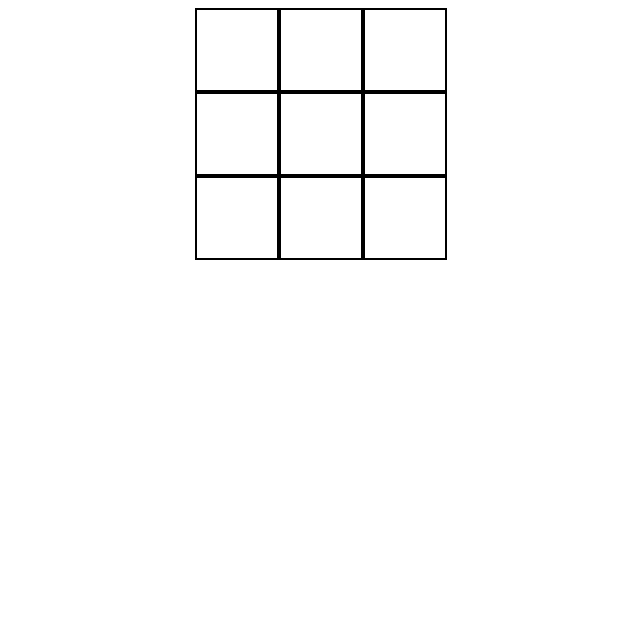
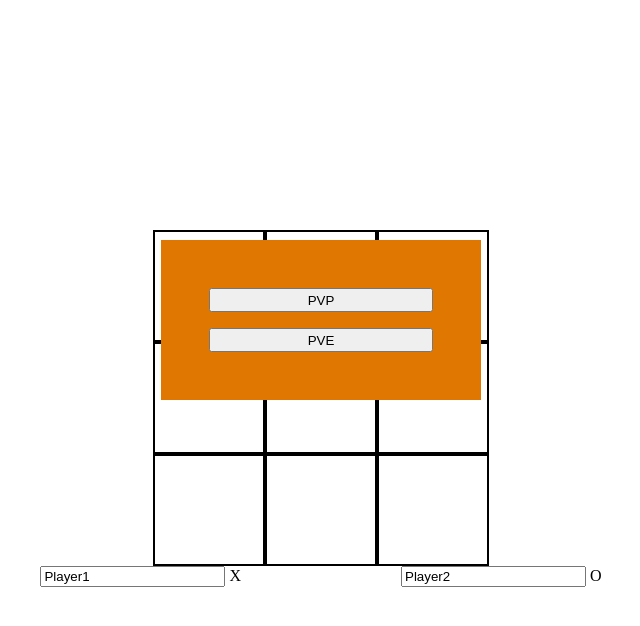
Before and after one commit to bronickone/tic-tac-toe, a plain HTML site: page index.html in a window 1280 px wide. Shown: the whole page, without its empty margins (319-959 px from the left). Drawn offline with Linux system fonts and the light colour scheme.

Commit message:
add start menu/ add players name inputs /minor fixes

```diff
--- a/index.html
+++ b/index.html
@@ -9,6 +9,11 @@
     <title>Tic-Tac toe</title>
 </head>
 <body>
+    <div class="startWindow">
+       <button class="pvp">PVP</button>
+       <button class="pve">PVE</button>
+    </div>
+
     <div class="gameBoard">
         <div class="cell" id="cell1"></div>
         <div class="cell" id="cell2"></div>
@@ -20,6 +25,10 @@
         <div class="cell" id="cell8"></div>
         <div class="cell" id="cell9"></div>
     </div>
+    <div class="players">
+        <div class="player1"><input type="text" name="p1" id="p1" value="Player1"> X</div>
+        <div class="player2"><input type="text" name="p2" id="p2" value="Player2"> O</div>
+    </div>
     <div class="gameDisplay"></div>
 </body>
 </html>
--- a/script.js
+++ b/script.js
@@ -4,10 +4,6 @@
 //     field.length = 9;
 //     return {field}
 // })()
-
-
-
-
 const Player = (name) => {
     // const getName = () => name;
     return {name}
@@ -15,24 +11,27 @@ const Player = (name) => {
 
 const displayFill = (() => {
 
-
     let field = [1,2,3,4,5,6,7,8,9]
 
-
     let gameArr = ['x','o','x','o','x','o','x','o','x']
-
 
     const cells = document.querySelectorAll('.cell')
     const cellsArr = Array.from(cells)
     const display = document.querySelector('.gameDisplay')
+    const gameBoard = document.querySelector('.gameBoard')
 
-    cellsArr.forEach((elm,i) =>
-    elm.addEventListener('click', () => {
+
+    cellsArr.forEach((elm,i) => {
+        cellListener = () => {
             elm.textContent = gameArr[0]
             field[i] = gameArr[0]
             gameArr.shift()
+
             const checkFunction = (() => {
-            if (!gameArr[0]) display.textContent = 'DRAW GAME'
+                if (!gameArr[0]) {
+                        display.textContent = 'DRAW GAME'
+                        gameBoard.style.zIndex = '-1'
+                    }
                 if ((field[0] == field [1] && field[0] == field [2]) ||
                     (field[3] == field [4] && field[3] == field [5]) ||
                     (field[6] == field [7] && field[6] == field [8]) ||
@@ -40,21 +39,30 @@ const displayFill = (() => {
                     (field[1] == field [4] && field[1] == field [7]) ||
                     (field[2] == field [5] && field[2] == field [8]) ||
                     (field[0] == field [4] && field[0] == field [8]) ||
-                (field[2] == field [4] && field[2] == field [6]))
+                    (field[2] == field [4] && field[2] == field [6])){
                         display.textContent = `${field[i]} WINS`
+                        gameBoard.style.zIndex = '-1'
+                    }
+            })()
+        }
+
+        elm.addEventListener('click', cellListener, { once: true })
+    })
+
+    const pvpButton = document.querySelector('.pvp')
+        const startWindow = document.querySelector('.startWindow')
+
+        pvpButton.addEventListener('click', () => {
+            gameBoard.style.zIndex = '1';
+            startWindow.style.display = 'none'
+        })
 
 })()
-
-        console.log(gameArr)
-        console.log(field)
-    }, { once: true }))
 
 
 
 
 
-
-})()
 
 
 
--- a/styles.css
+++ b/styles.css
@@ -1,14 +1,18 @@
+*{
+    box-sizing: border-box;
+}
+
 body{
     height: 100vh;
-    box-sizing: border-box;
+
     display: flex;
     flex-direction: column;
-    /* justify-content: center; */
+    justify-content: center;
     align-items: center;
 }
 
 .gameBoard{
-
+    z-index: -1;
     display: grid;
     grid-template-rows: repeat(3, 1fr);
     grid-template-columns: repeat(3, 1fr);
@@ -20,7 +24,28 @@ body{
     display: flex;
     justify-content:center;
     align-items: center;
-    width: 5rem;
-    height: 5rem;
+    width: 7rem;
+    height: 7rem;
     border: 2px solid black;
+    font-size: 3rem;
 }
+
+.startWindow{
+    width:20rem;
+    height: 10rem;
+    background-color: rgb(223, 119, 0);
+    position: absolute;
+    top: 40%;
+    left: 50%;
+    margin-right: -50%;
+    transform: translate(-50%, -50%);
+    z-index: 1;
+    display: grid;
+    gap: 1rem;
+    padding: 3rem;
+}
+
+.players{
+    display: flex;
+    gap:10rem;
+}
```
Lines whose indentation alone changed are shown as unchanged.
